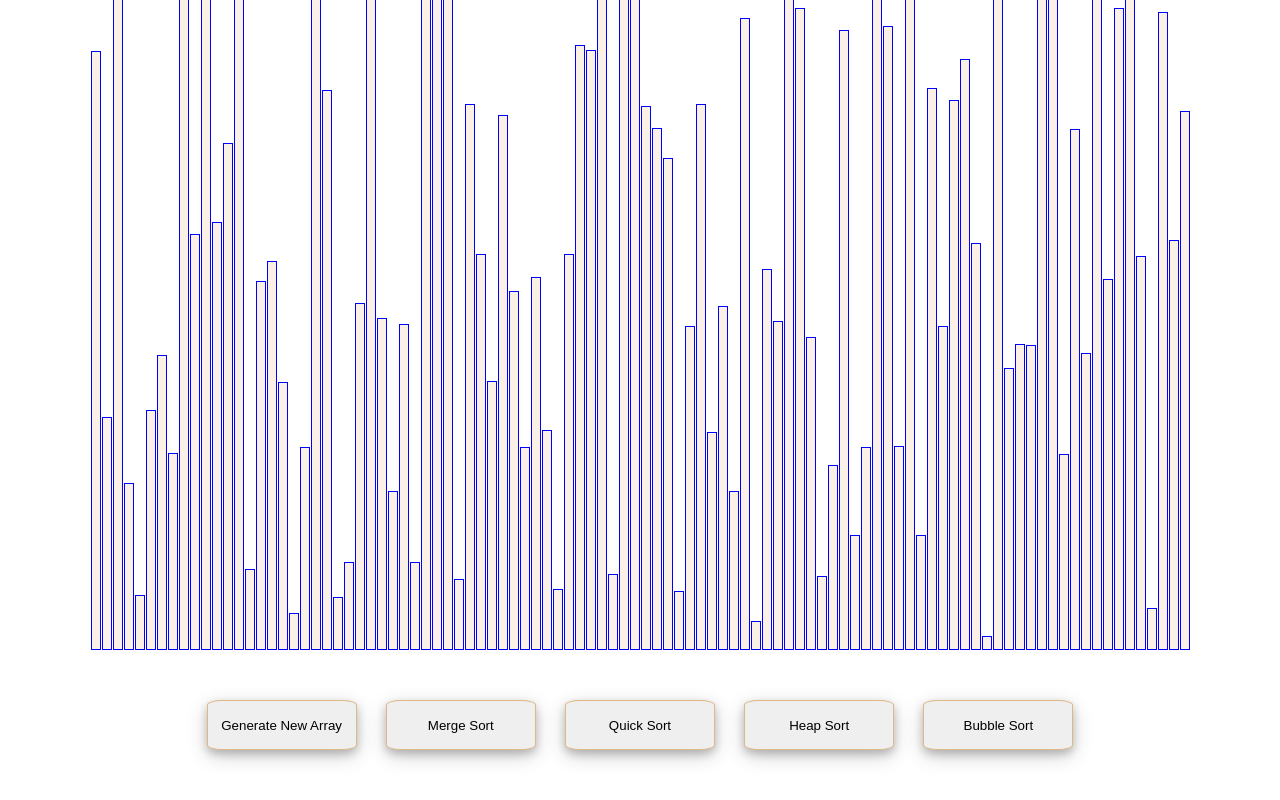
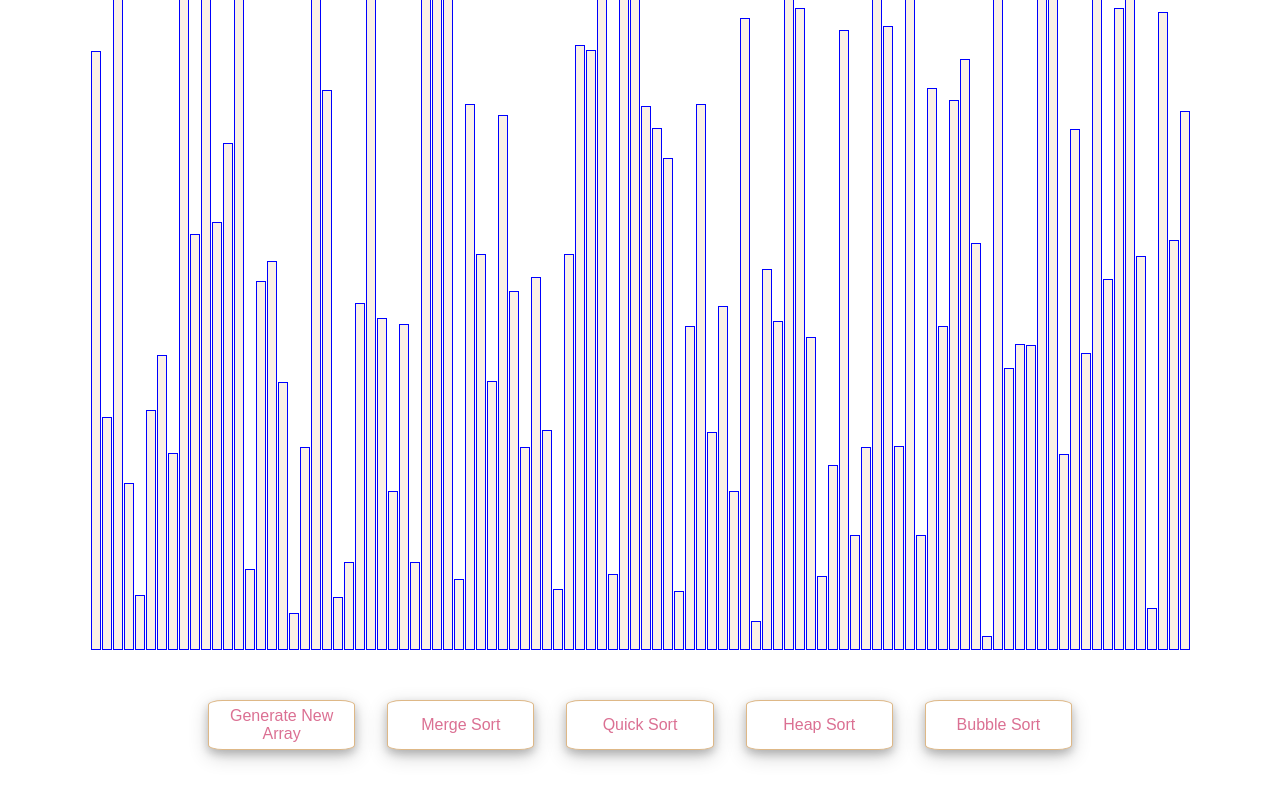
Before and after one commit to KorbenAU/sorting-visudalizer, a React (Create React App) app: page / in a window 1280 px wide. Shown: the part 250-1050 px from the top of the page. Built offline with nearby package versions, Linux system fonts and the light colour scheme.

Commit message:
Use styled components to style button

```diff
--- a/package.json
+++ b/package.json
@@ -9,6 +9,7 @@
     "react": "^17.0.1",
     "react-dom": "^17.0.1",
     "react-scripts": "4.0.2",
+    "styled-components": "^5.2.1",
     "web-vitals": "^1.0.1"
   },
   "scripts": {
--- a/src/App.js
+++ b/src/App.js
@@ -1,5 +1,5 @@
 import './App.css';
-import SortingVisualizer from './SortingVisualizer/SortingVisualizer';
+import SortingVisualizer from './components/SortingVisualizer/SortingVisualizer';
 
 function App() {
   return (
--- a/src/SortingVisualizer/SortingVisualizer.jsx
+++ b/src/components/SortingVisualizer/SortingVisualizer.jsx
@@ -2,11 +2,12 @@
 import {
   getMergeSortAnimations,
   getBubbleSortAnimations,
-} from '../SortingAlgorithms/SortingAlgorithms';
+} from '../../SortingAlgorithms/SortingAlgorithms';
 import './SortingVisualizer.css';
+import { Button } from './SortingVisualizer.styled';
 
 // Change this value for the speed of the animations.
-const ANIMATION_SPEED_MS = 20;
+const ANIMATION_SPEED_MS = 5;
 
 // Change this value for the number of bars (value) in the array.
 const NUMBER_OF_ARRAY_BARS = 310;
@@ -16,6 +17,7 @@
 
 // This is the color of array bars that are being compared throughout the animations.
 const SECONDARY_COLOR = 'red';
+
 export default class SortingVisualizer extends Component {
   constructor(props) {
     super(props);
@@ -136,11 +138,11 @@
           ))}
         </div>
         <div className="controller">
-          <button onClick={this.resetArray}>Generate New Array</button>
-          <button onClick={this.mergeSort}>Merge Sort</button>
-          <button onClick={this.quickSort}>Quick Sort</button>
-          <button onClick={this.heapSort}>Heap Sort</button>
-          <button onClick={this.bubbleSort}>Bubble Sort</button>
+          <Button onClick={this.resetArray}>Generate New Array</Button>
+          <Button onClick={this.mergeSort}>Merge Sort</Button>
+          <Button onClick={this.quickSort}>Quick Sort</Button>
+          <Button onClick={this.heapSort}>Heap Sort</Button>
+          <Button onClick={this.bubbleSort}>Bubble Sort</Button>
         </div>
       </>
     );
--- /dev/null
+++ b/src/components/SortingVisualizer/SortingVisualizer.styled.js
@@ -0,0 +1,13 @@
+import styled from 'styled-components';
+
+export const Button = styled.button`
+  /* Adapt the colors based on primary prop */
+  background: ${(props) => (props.primary ? 'palevioletred' : 'white')};
+  color: ${(props) => (props.primary ? 'white' : 'palevioletred')};
+
+  font-size: 1em;
+  margin: 1em;
+  padding: 0.25em 1em;
+  border: 2px solid palevioletred;
+  border-radius: 3px;
+`;
```
Also changed, not shown: src/components/SortingVisualizer/SortingVisualizer.css (renamed from src/SortingVisualizer/SortingVisualizer.css), 1 other file (tests, documents, lock files or other folders).
